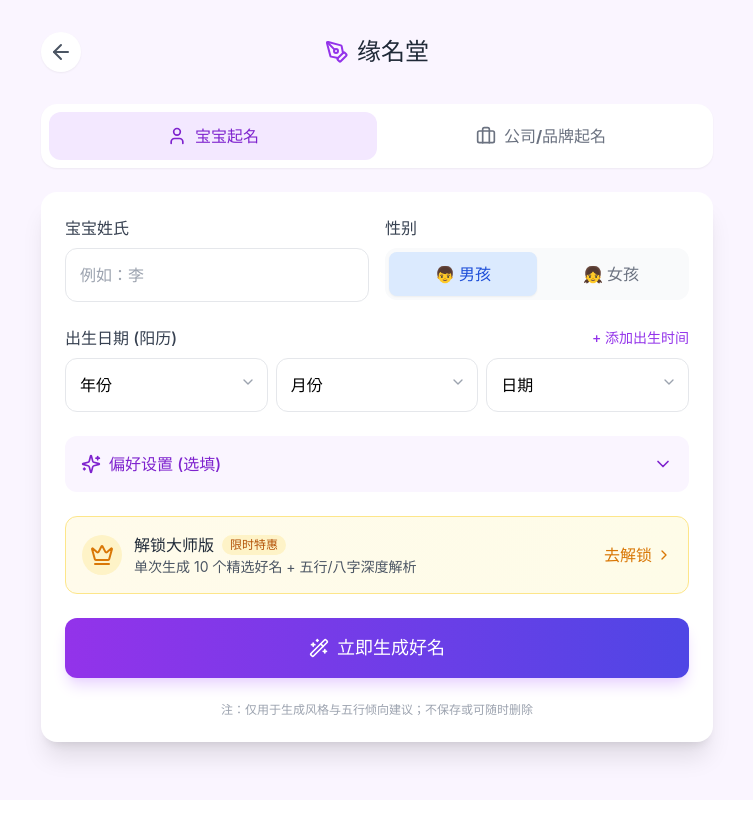
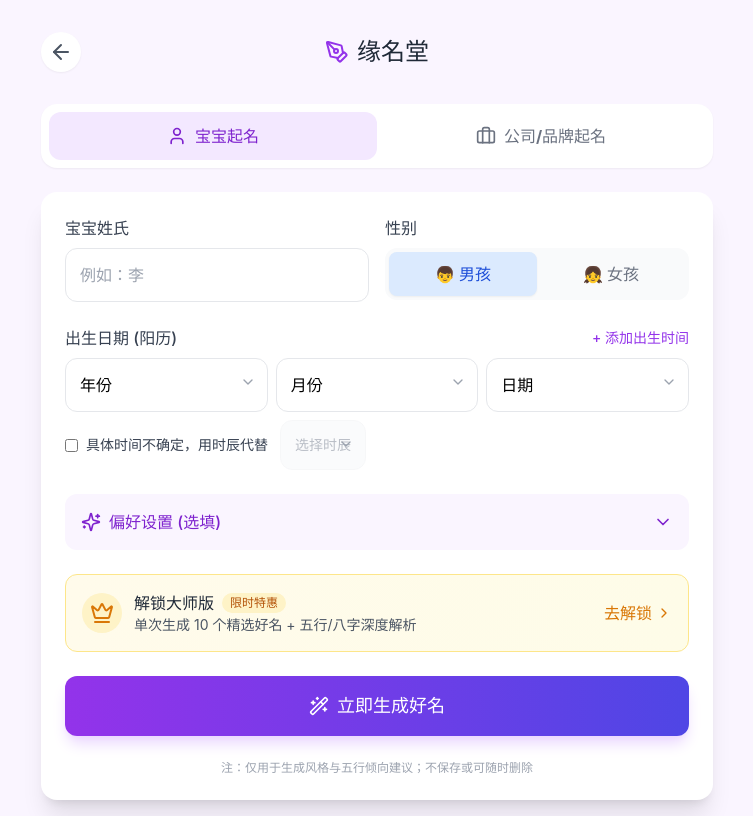
Before and after one commit to ldr0528/love-insight-app, a React (Vite) app: page /naming in a window 1280 px wide. Shown: the whole page, without its empty margins (263-1016 px from the left). Built offline with nearby package versions, Linux system fonts and the light colour scheme.

Commit message:
feat: 增加时间不确定用时辰代替选项并接入提示词；公司模块拆分包含/避免关键词为两输入框

```diff
--- a/src/pages/NamingMaster.tsx
+++ b/src/pages/NamingMaster.tsx
@@ -46,6 +46,8 @@ export default function NamingMaster() {
     birthMonth: '',
     birthDay: '',
     birthTime: '', // HH:mm
+    uncertainTime: false,
+    timeBranch: '', // 子/丑/寅/...
     gender: 'boy',
     nameLength: '2', // '2' or '3'
     styles: [] as string[],
@@ -63,7 +65,8 @@ export default function NamingMaster() {
     tone: '',
     audience: '',
     language: '中文',
-    keywords: '',
+    includeKeywords: '',
+    avoidKeywords: '',
     description: '',
     city: '',
   });
@@ -397,7 +400,7 @@ export default function NamingMaster() {
                    </div>
                 </div>
 
-                {showTimeInput && (
+                {showTimeInput && !babyForm.uncertainTime && (
                   <div className="relative w-full">
                     <input
                       type="time"
@@ -407,6 +410,30 @@ export default function NamingMaster() {
                     />
                   </div>
                 )}
+                <div className="mt-2 flex flex-col sm:flex-row sm:items-center gap-3">
+                  <label className="flex items-center gap-2 text-sm text-gray-700">
+                    <input
+                      type="checkbox"
+                      checked={babyForm.uncertainTime}
+                      onChange={(e) => setBabyForm({...babyForm, uncertainTime: e.target.checked, birthTime: e.target.checked ? '' : babyForm.birthTime})}
+                    />
+                    具体时间不确定，用时辰代替
+                  </label>
+                  <div className="relative">
+                    <select
+                      disabled={!babyForm.uncertainTime}
+                      value={babyForm.timeBranch}
+                      onChange={(e) => setBabyForm({...babyForm, timeBranch: e.target.value})}
+                      className={`p-3.5 border rounded-xl focus:ring-2 focus:ring-purple-500 focus:border-transparent outline-none text-sm appearance-none ${babyForm.uncertainTime ? 'border-gray-200 bg-white' : 'border-gray-100 bg-gray-50 text-gray-400'}`}
+                    >
+                      <option value="">选择时辰</option>
+                      {['子','丑','寅','卯','辰','巳','午','未','申','酉','戌','亥'].map(s => (
+                        <option key={s} value={s}>{s}时</option>
+                      ))}
+                    </select>
+                    <ChevronDown className="absolute right-3 top-4 w-4 h-4 text-gray-400 pointer-events-none" />
+                  </div>
+                </div>
               </div>
 
               {/* Preferences Toggle */}
@@ -588,15 +615,27 @@ export default function NamingMaster() {
                 </div>
               </div>
 
-              <div>
-                <label className="block text-sm font-medium text-gray-700 mb-2">必须包含/避免的关键词 (可选)</label>
-                <input
-                  type="text"
-                  value={companyForm.keywords}
-                  onChange={(e) => setCompanyForm({...companyForm, keywords: e.target.value})}
-                  placeholder="例如：包含“智”，避免“通”"
-                  className="w-full p-3 border border-gray-200 rounded-xl focus:ring-2 focus:ring-purple-500 focus:border-transparent outline-none"
-                />
+              <div className="grid sm:grid-cols-2 gap-4">
+                <div>
+                  <label className="block text-sm font-medium text-gray-700 mb-2">必须包含关键词 (可选)</label>
+                  <input
+                    type="text"
+                    value={companyForm.includeKeywords}
+                    onChange={(e) => setCompanyForm({...companyForm, includeKeywords: e.target.value})}
+                    placeholder="例如：包含“智、创、光”等"
+                    className="w-full p-3 border border-gray-200 rounded-xl focus:ring-2 focus:ring-purple-500 focus:border-transparent outline-none"
+                  />
+                </div>
+                <div>
+                  <label className="block text-sm font-medium text-gray-700 mb-2">需要避免的关键词 (可选)</label>
+                  <input
+                    type="text"
+                    value={companyForm.avoidKeywords}
+                    onChange={(e) => setCompanyForm({...companyForm, avoidKeywords: e.target.value})}
+                    placeholder="例如：避免“通、达、联”等"
+                    className="w-full p-3 border border-gray-200 rounded-xl focus:ring-2 focus:ring-purple-500 focus:border-transparent outline-none"
+                  />
+                </div>
               </div>
 
               <div>
```
Also changed, not shown: api/routes/naming.ts (+7 -4 lines).
